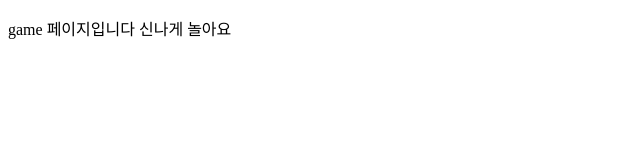
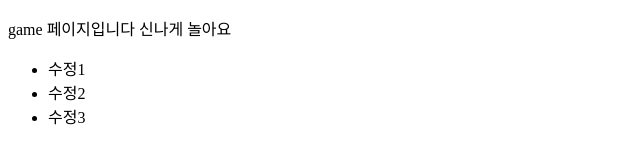
Before and after one commit to orgel1010/yourApp, a plain HTML site: page game.html in a window 1280 px wide. Shown: the whole page, without its empty margins (0-640 px from the left). Drawn offline with Linux system fonts and the light colour scheme.

Commit message:
ul added

```diff
--- a/game.html
+++ b/game.html
@@ -6,5 +6,10 @@
 </head>
 <body>
 	<p>game 페이지입니다 신나게 놀아요</p>
+	<ul>
+		<li>수정1</li>
+		<li>수정2</li>
+		<li>수정3</li>
+	</ul>
 </body>
 </html>
```
